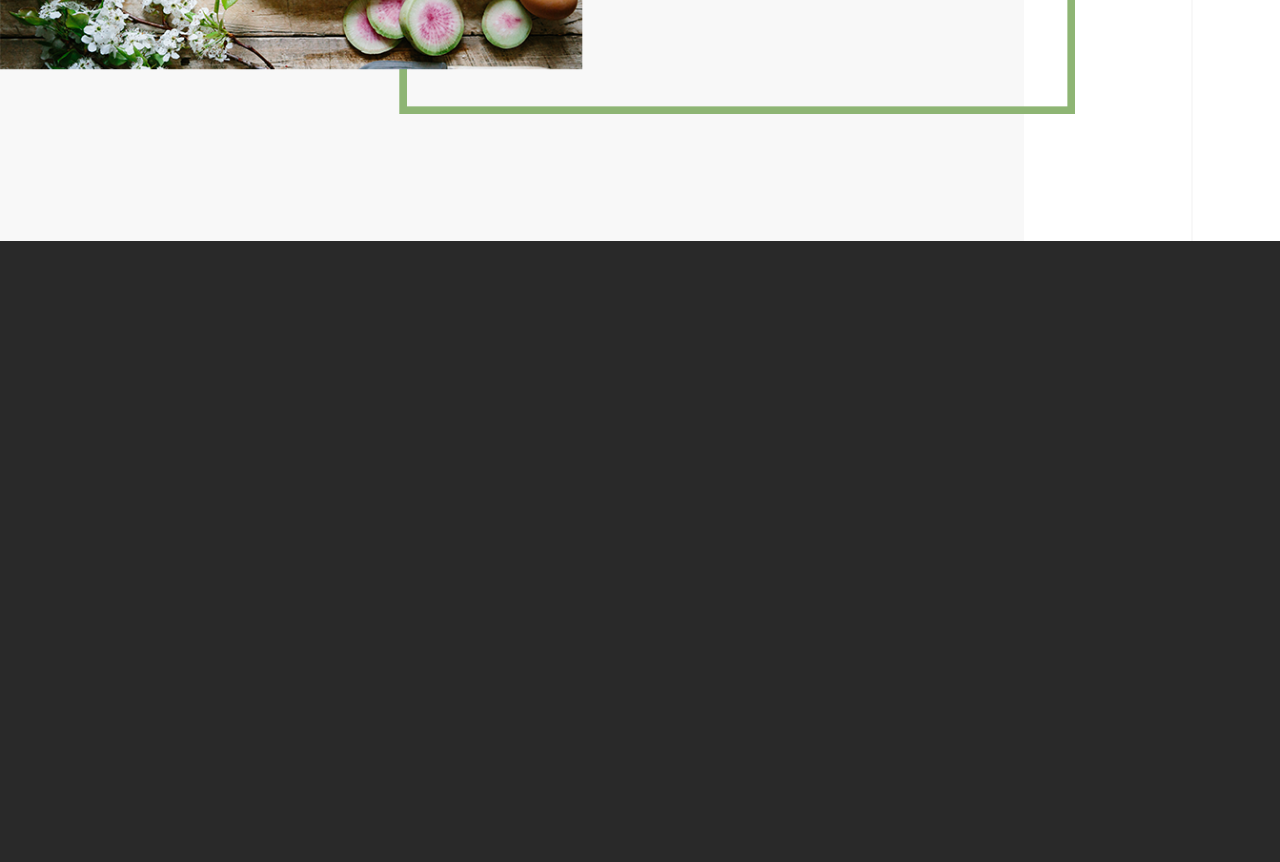
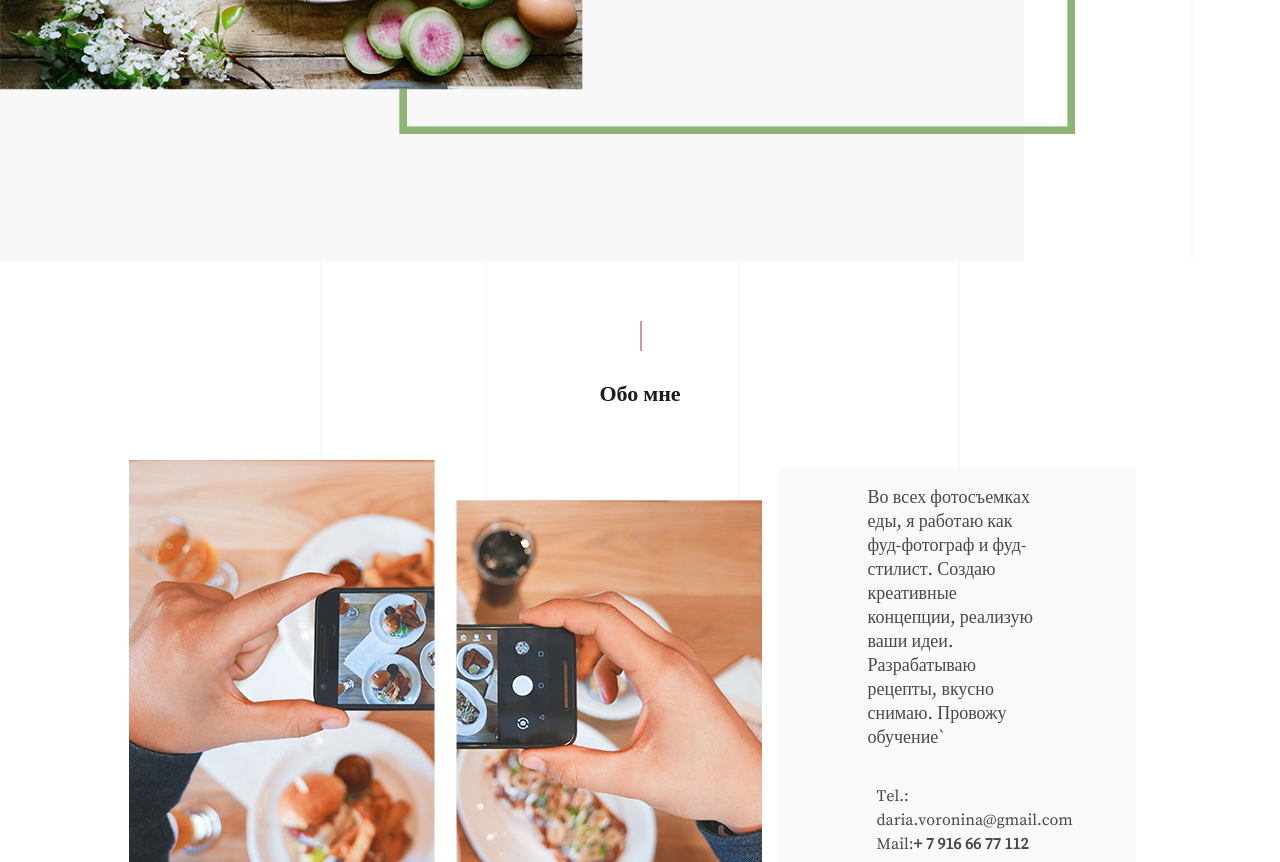
Before and after one commit to makeoverWeb/project-Voronina., a plain HTML site: page index.html in a window 1280 px wide. Shown: the part 2598-3460 px from the top of the page. Before the commit the page ends 2839 px from the top, so only its background shows below. Drawn offline with Linux system fonts and the light colour scheme.

Commit message:
add portfolio about-me

```diff
--- a/css/style.css
+++ b/css/style.css
@@ -697,9 +697,11 @@ img {
 .portfolio__column {
   width: 90%;
   padding-bottom: 60px; }
+  .portfolio__column:nth-child(3) {
+    padding-bottom: 0; }
 
 .portfolio__item--one {
-  margin-bottom: 40px; }
+  margin-bottom: 60px; }
 
 .portfolio__hash {
   display: block;
@@ -720,7 +722,8 @@ img {
   color: #1d1c1c;
   font-family: "SourceSerifPro-Semibold";
   position: relative;
-  text-align: center; }
+  text-align: center;
+  font-size: 20px; }
   .portfolio__title::before {
     width: 2px;
     height: 30px;
@@ -851,8 +854,6 @@ img {
 
 @media (min-width: 1200px) {
   .portfolio {
-    max-width: none;
-    width: 100%;
     background-image: url("../img/page-main__bg.jpg");
     background-repeat: repeat-y;
     background-position: center; }
@@ -909,6 +910,172 @@ img {
     text-align: center;
     font-family: "SourceSerifPro-Light";
     font-size: 16px; } }
+
+.about-me {
+  height: auto;
+  max-width: 420px;
+  min-width: 320px;
+  margin: 0 auto;
+  background-color: #fff;
+  padding-top: 40px; }
+
+.about-me__title {
+  margin: 0 0 40px;
+  color: #1d1c1c;
+  font-family: "SourceSerifPro-Semibold";
+  position: relative;
+  text-align: center;
+  padding-top: 40px;
+  margin-bottom: 60px;
+  font-weight: bold;
+  font-size: 22px; }
+  .about-me__title::before {
+    width: 2px;
+    height: 30px;
+    background-color: #cb98a8;
+    content: '';
+    display: block;
+    position: absolute;
+    left: 50%;
+    margin-right: -10px;
+    top: -20px; }
+
+.about-me__wrap {
+  display: -moz-flex;
+  display: -ms-flex;
+  display: -o-flex;
+  display: -webkit-box;
+  display: -ms-flexbox;
+  display: flex;
+  -webkit-box-pack: justify;
+      -ms-flex-pack: justify;
+          justify-content: space-between;
+  -webkit-box-align: center;
+      -ms-flex-align: center;
+          align-items: center;
+  -ms-flex-wrap: wrap;
+      flex-wrap: wrap; }
+
+.about-me__left {
+  width: 50%;
+  height: 300px;
+  background-image: url(../img/aboutme-bg__mobile--left.jpg);
+  background-repeat: no-repeat;
+  background-position: center;
+  background-size: 100%;
+  margin-top: -60px; }
+
+.about-me__right {
+  width: 45%;
+  height: 300px;
+  background-image: url(../img/aboutme-bg__mobile--right.jpg);
+  background-repeat: no-repeat;
+  background-position: center;
+  background-size: 100%; }
+
+.about-me__center {
+  width: 90%;
+  margin: 0 auto;
+  color: #1d1c1c;
+  text-align: center;
+  opacity: .8; }
+
+.about-me__accent-point {
+  text-align: center;
+  margin: 0 auto;
+  width: 200px;
+  color: #1d1c1c;
+  border-bottom: 2px solid #1d1c1c; }
+  .about-me__accent-point span {
+    background-color: #1d1c1c; }
+
+.about-me__text-1 {
+  font-family: "SourceSerifPro-Regular"; }
+
+.about-me__text-2 {
+  font-family: "SourceSerifPro-Regular"; }
+  .about-me__text-2 span {
+    font-weight: bold; }
+
+@media (min-width: 768px) {
+  .about-me {
+    max-width: none;
+    background-image: url("../img/page-main__bg--tablet.jpg");
+    background-repeat: repeat-y;
+    background-position: center;
+    padding-top: 80px; }
+  .about-me__wrap {
+    width: 80%;
+    margin: 0 auto; }
+  .about-me__left {
+    height: 450px;
+    background-size: auto;
+    background-image: url(../img/aboutme-bg__tablet--left.jpg);
+    margin-top: -80px; }
+  .about-me__right {
+    height: 450px;
+    background-size: auto;
+    background-image: url(../img/aboutme-bg__tablet--right.jpg); }
+  .about-me__center {
+    display: -moz-flex;
+    display: -ms-flex;
+    display: -o-flex;
+    display: -webkit-box;
+    display: -ms-flexbox;
+    display: flex;
+    -webkit-box-pack: justify;
+        -ms-flex-pack: justify;
+            justify-content: space-between; }
+  .about-me__center-left {
+    width: 50%;
+    text-align: left;
+    margin-top: -40px;
+    line-height: 24px; }
+  .about-me__text-1 {
+    width: 80%; }
+  .about-me__center-right {
+    width: 45%;
+    text-align: left;
+    font-size: 16px;
+    line-height: 24px; }
+  .about-me__accent-point {
+    margin: 0; } }
+
+@media (min-width: 1200px) {
+  .about-me__left {
+    width: 30%; }
+  .about-me__right {
+    width: 30%; }
+  .about-me__center {
+    padding: 0 0 50px;
+    width: 35%;
+    background-color: #f8f8f8;
+    display: -moz-flex;
+    display: -ms-flex;
+    display: -o-flex;
+    display: -webkit-box;
+    display: -ms-flexbox;
+    display: flex;
+    -webkit-box-orient: vertical;
+    -webkit-box-direction: normal;
+        -ms-flex-direction: column;
+            flex-direction: column;
+    -webkit-box-align: center;
+        -ms-flex-align: center;
+            align-items: center;
+    height: auto; }
+  .about-me__left {
+    margin-right: 20px; }
+  .about-me__center-left {
+    margin: 0;
+    color: #1d1c1c; }
+  .about-me__text-1 {
+    width: 100%; }
+  .about-me__text-2 {
+    text-align: left; }
+  .about-me__center-right {
+    margin: 0;
+    color: #1d1c1c; } }
 
 .main-nav {
   display: -moz-flex;
--- a/index.html
+++ b/index.html
@@ -86,7 +86,7 @@
       <span class="page-header__bg-overlay"></span>
     </div>
   </header>
-  <main class="portfolio">
+  <div class="portfolio">
     <div class="portfolio__pages pages">
       <div class="pages__page"></div>
       <div class="pages__page pages__page--active">02</div>
@@ -136,7 +136,23 @@
         </div>
       </div>
     </div>
-  </main>
+  </div>
+  <div class="about-me">
+    <div class="about-me__title">Обо мне</div>
+    <div class="about-me__wrap">
+      <div class="about-me__left"></div>
+      <div class="about-me__right"></div>
+      <div class="about-me__center">
+        <div class="about-me__center-left">
+          <p class="about-me__text-1">Во всех фотосъемках еды, я работаю как фуд-фотограф и фуд-стилист. Создаю креативные концепции, реализую ваши идеи. Разрабатываю рецепты, вкусно снимаю. Провожу обучение`</p>
+        </div>
+        <div class="about-me__center-right">
+          <p class="about-me__text-2">Tel.: daria.voronina@gmail.com <br> Mail:<span>+ 7 916 66 77 112</span></p>
+          <div class="about-me__accent-point accent-point">Работать со мной<span></span></div>
+        </div>
+      </div>
+    </div>
+  </div>
   <system.webServer>
    <staticContent>
      <remove fileExtension=".woff"/>
```
Also changed, not shown: img/aboutme-bg__tablet--left.jpg (added), img/aboutme-bg__tablet--right.jpg (added).
